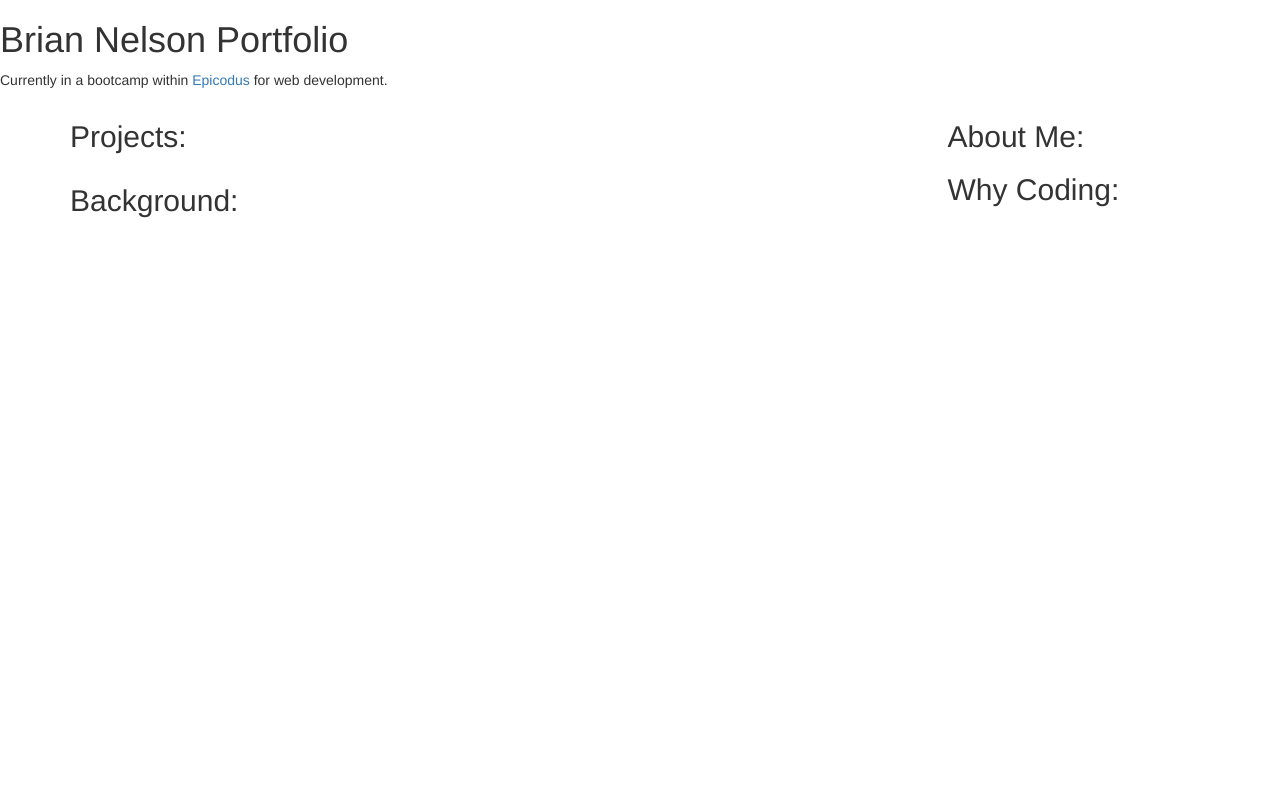
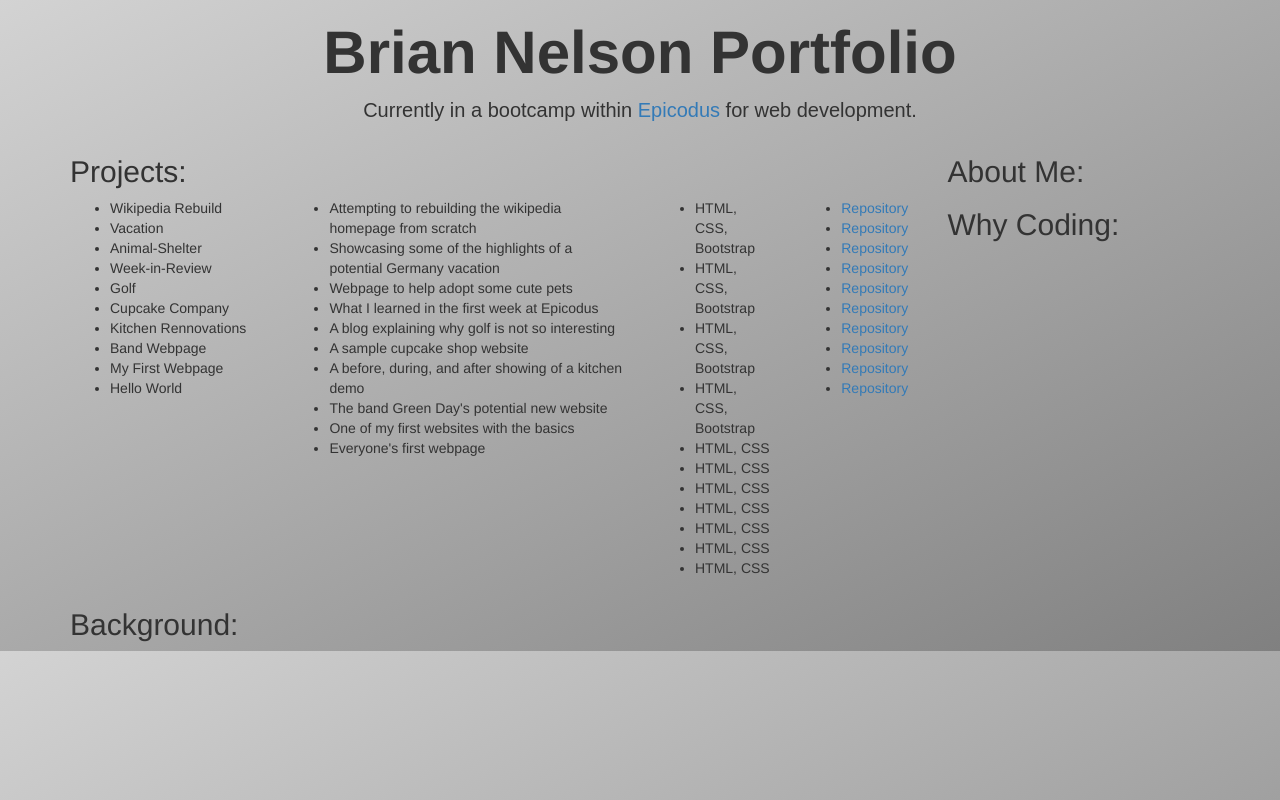
Before and after one commit to nelsonsbrian/portfolio, a plain HTML site: page index.html in a window 1280 px wide. Drawn offline with Linux system fonts and the light colour scheme.

Commit message:
add content to project list on index.html

```diff
--- a/css/styles.css
+++ b/css/styles.css
@@ -0,0 +1,17 @@
+body {
+  background: linear-gradient(to top left, gray, lightgray);
+}
+
+.heading {
+  text-align: center;
+}
+
+.heading h1 {
+  font-size: 60px;
+  font-weight: bold;
+}
+
+.heading p {
+  font-size: 20px;
+  font-family: sans-serif;
+}
--- a/index.html
+++ b/index.html
@@ -6,7 +6,6 @@
     <link href="css/styles.css" rel="stylesheet" type="text/css"
   </head>
   <body>
-
     <!-- Heading -->
     <div class="heading">
       <h1>Brian Nelson Portfolio</h1>
@@ -20,16 +19,61 @@
               <h2>Projects:</h2>
               <div class="row project_row">
                 <div class="col-md-3 project_title">
-
+                  <ul>
+                    <li>Wikipedia Rebuild</li>
+                    <li>Vacation</li>
+                    <li>Animal-Shelter</li>
+                    <li>Week-in-Review</li>
+                    <li>Golf</li>
+                    <li>Cupcake Company</li>
+                    <li>Kitchen Rennovations</li>
+                    <li>Band Webpage</li>
+                    <li>My First Webpage</li>
+                    <li>Hello World</li>
+                  </ul>
                 </div>
                 <div class="col-md-5 project_desc">
-
+                  <ul>
+                    <li>Attempting to rebuilding the wikipedia homepage from scratch</li>
+                    <li>Showcasing some of the highlights of a potential Germany vacation</li>
+                    <li>Webpage to help adopt some cute pets</li>
+                    <li>What I learned in the first week at Epicodus</li>
+                    <li>A blog explaining why golf is not so interesting</li>
+                    <li>A sample cupcake shop website</li>
+                    <li>A before, during, and after showing of a kitchen demo</li>
+                    <li>The band Green Day's potential new website</li>
+                    <li>One of my first websites with the basics</li>
+                    <li>Everyone's first webpage</li>
+                  </ul>
                 </div>
                 <div class="col-md-2 project_lang">
-
+                  <ul>
+                    <li>HTML, CSS, Bootstrap</li>
+                    <li>HTML, CSS, Bootstrap</li>
+                    <li>HTML, CSS, Bootstrap</li>
+                    <li>HTML, CSS, Bootstrap</li>
+                    <li>HTML, CSS</li>
+                    <li>HTML, CSS</li>
+                    <li>HTML, CSS</li>
+                    <li>HTML, CSS</li>
+                    <li>HTML, CSS</li>
+                    <li>HTML, CSS</li>
+                    <li>HTML, CSS</li>
+                  </ul>
                 </div>
                 <div class="col-md-2 project_link">
-
+                  <ul>
+                    <li><a href="https://github.com/nelsonsbrian/Wikipedia-Rebuild">Repository</a></li>
+                    <li><a href="https://github.com/nelsonsbrian/vacation">Repository</a></li>
+                    <li><a href="https://github.com/nelsonsbrian/animal-shelter">Repository</a></li>
+                    <li><a href="https://github.com/nelsonsbrian/week-in-review">Repository</a></li>
+                    <li><a href="https://github.com/nelsonsbrian/boring">Repository</a></li>
+                    <li><a href="https://github.com/nelsonsbrian/cupcake">Repository</a></li>
+                    <li><a href="https://github.com/nelsonsbrian/kitchen-reno">Repository</a></li>
+                    <li><a href="https://github.com/nelsonsbrian/green-day">Repository</a></li>
+                    <li><a href="https://github.com/nelsonsbrian/my-first-webpage-2">Repository</a></li>
+                    <li><a href="https://github.com/nelsonsbrian/hello-world">Repository</a></li>
+                  </ul>
                 </div>
               </div>
             </div>
@@ -45,7 +89,6 @@
                 <h2>Why Coding:</h2>
               </div>
           </div>
-
       </div>
     </div>
   </body>
```
